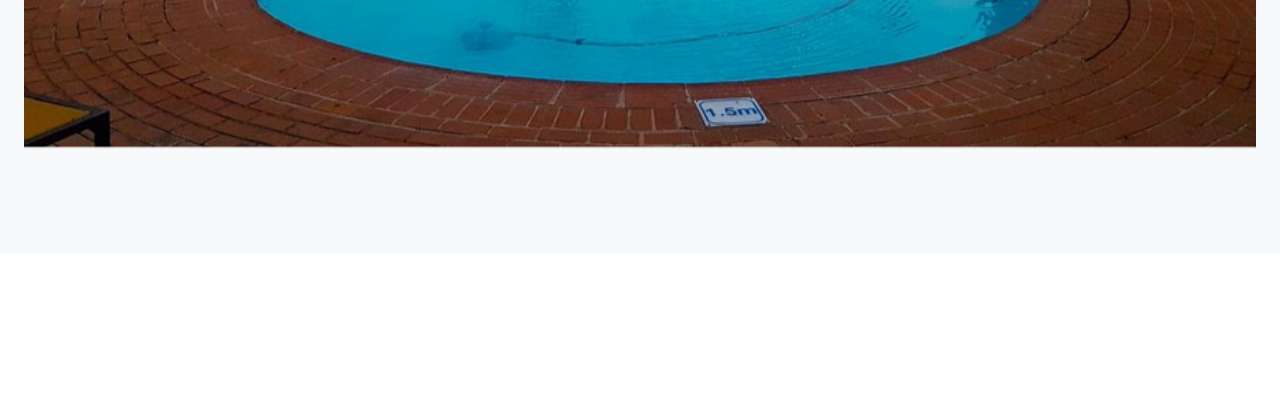
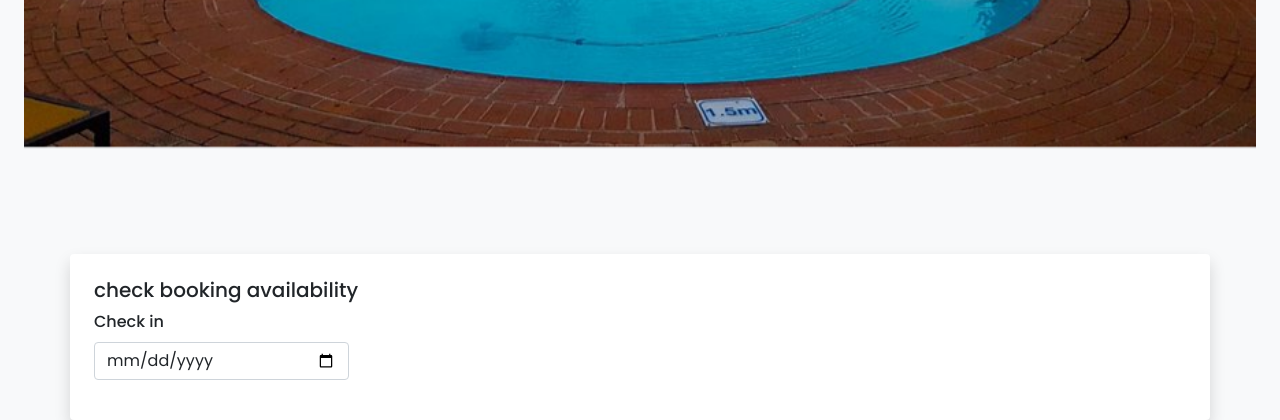
Before and after one commit to varsharani123777/php-project, a PHP site: page / in a window 1280 px wide. Shown: the part 638-1058 px from the top of the page. Before the commit the page ends 787 px from the top, so only its background shows below. Run offline with PHP 8.4, Linux system fonts and the light colour scheme.

Commit message:
image added

```diff
--- a/index.php
+++ b/index.php
@@ -157,6 +157,7 @@
       </div>
     </div>
   </div>
+<!-- carousel -->
   <div class="container-fluid px-lg-4 mt-4">
     <div class="swiper swiper-container">
       <div class="swiper-wrapper">
@@ -181,20 +182,32 @@
       </div>
     </div>
   </div>
-
+<!-- check availability form -->
+  <div class="container">
+    <div class="row">
+      <div class="col-lg-12 bg-white shadow p-4 rounded">
+        <h5>check booking availability</h5>
+        <form >
+          <div class="row">
+            <div class="col-lg-3">
+              <label class="form-label" style="font-weight: 500;">Check in</label>
+              <input type="date" class="form-control shadow-none">
+            </div>
+          </div>
+        </form>
+      </div>
+    </div>
+  </div>
   <script src="https://cdn.jsdelivr.net/npm/bootstrap@5.0.2/dist/js/bootstrap.bundle.min.js" integrity="sha384-MrcW6ZMFYlzcLA8Nl+NtUVF0sA7MsXsP1UyJoMp4YLEuNSfAP+JcXn/tWtIaxVXM" crossorigin="anonymous"></script>
   <script src="https://cdn.jsdelivr.net/npm/swiper@11/swiper-bundle.min.js"></script>
  <script>
         var swiper = new Swiper(".swiper-container", {
           spaceBetween: 30,
           effect: "fade",
-        navigation: {
-        nextEl: ".swiper-button-next",
-        prevEl: ".swiper-button-prev",
-      },
-      pagination: {
-        el: ".swiper-pagination",
-        clickable: true,
+          loop :true,
+          autoplay:{
+             delay:3200,
+             disableOnInteraction: false,
           },
        });
  </script>
```
Lines whose indentation alone changed are shown as unchanged.
